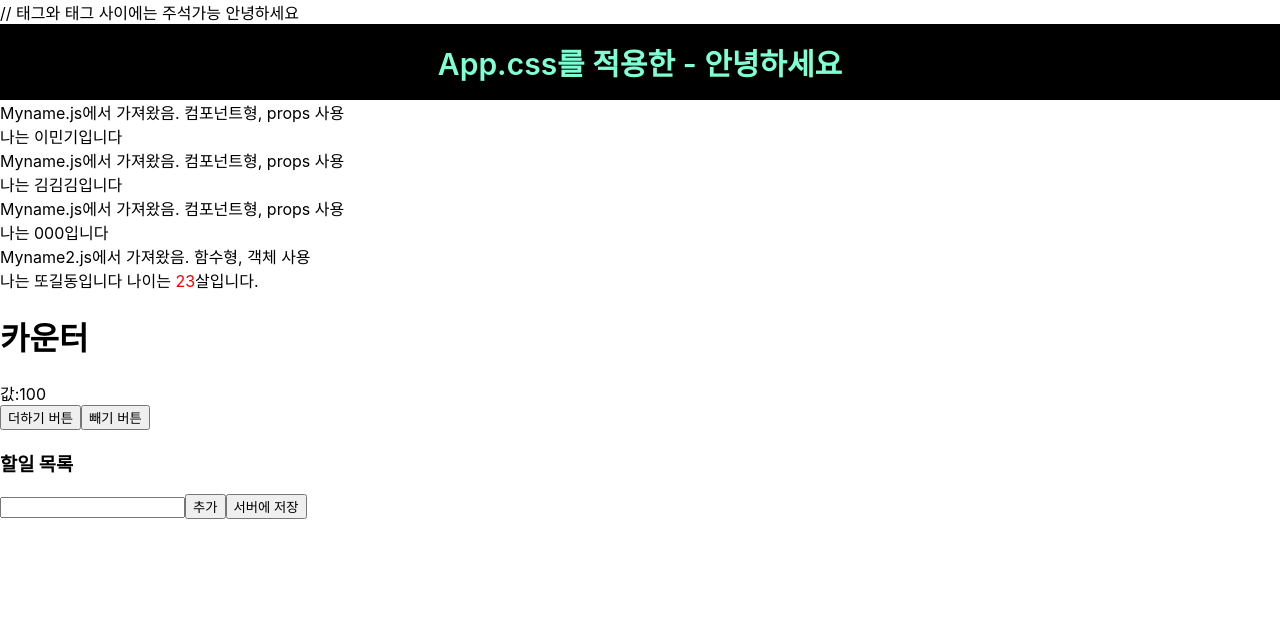
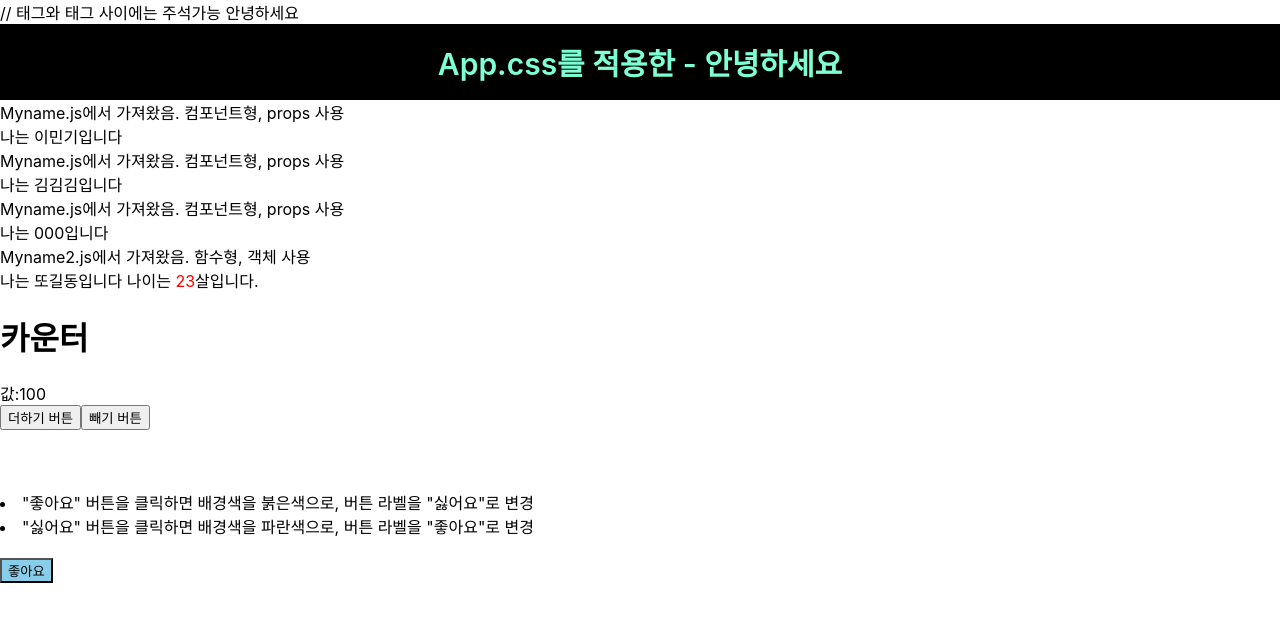
Before and after one commit to midaslmg94/MultiCampus-React, a React (Create React App) app in the folder day01/hello-react2/: page / in a window 1280 px wide. Shown: the top 622 px of the page. Built offline with nearby package versions, Linux system fonts and the light colour scheme.

Commit message:
LAB1, 2 : 컴포넌트의 상태값 변경

```diff
--- a/day01/hello-react2/src/App.js
+++ b/day01/hello-react2/src/App.js
@@ -4,11 +4,28 @@ import MyName from './Myname.js';
 import MyName2 from './Myname2.js';
 import Counter from './Counter.js';
 import MyComponent from './MyComponent.js';
+
 class App extends React.Component {
+    state = {
+        color: 'skyblue',
+        text: '좋아요',
+        liked: true
+    };
+    onClick = () => {
+        let {color, text, liked} = this.state;
+        liked = !liked;
+        if(liked){
+            text ='좋아요';
+            color='skyblue';
+        }else{
+            text='싫어요';
+            color='red';
+        }
+        this.setState({color, text, liked});
+    };
     render() {
         return (
             <div>
-
                 // 태그와 태그 사이에는 주석가능 {/*위에서 정의한 값을 넣어주는 것*/}
                 안녕하세요
                 <div className="App">
@@ -18,8 +35,22 @@ class App extends React.Component {
                 <MyName whoami="김김김"/>
                 <MyName/> {/*속성값을 지정하지 않음 --> defaultProps값이 적용 */}
                 <MyName2 whoami="또길동" age='23'/>
-                <Counter/>
-                <MyComponent/>
+                <Counter/> {/*<MyComponent/>*/}
+                <br></br>
+                <br></br>
+                <br></br>
+                <li>
+                    "좋아요" 버튼을 클릭하면 배경색을 붉은색으로, 버튼 라벨을 "싫어요"로 변경
+                </li>
+                <li>
+                    "싫어요" 버튼을 클릭하면 배경색을 파란색으로, 버튼 라벨을 "좋아요"로 변경
+                </li>
+                <br></br>
+                <button
+                    style={{
+                    backgroundColor: this.state.color
+                    }}onClick={this.onClick}>{this.state.text}</button>
+
             </div>
         );
     }
```
